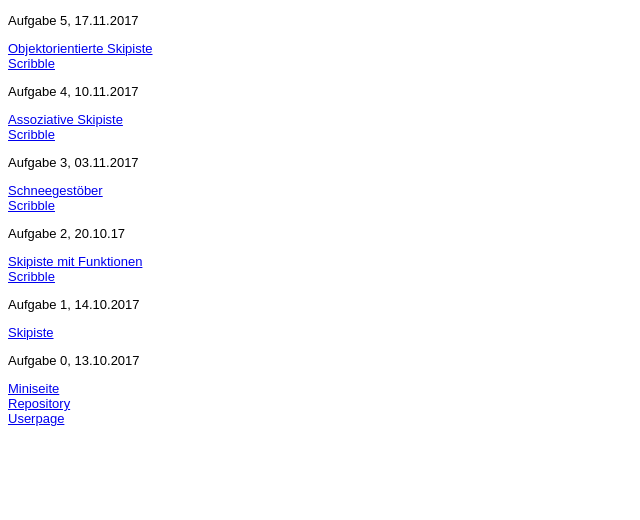
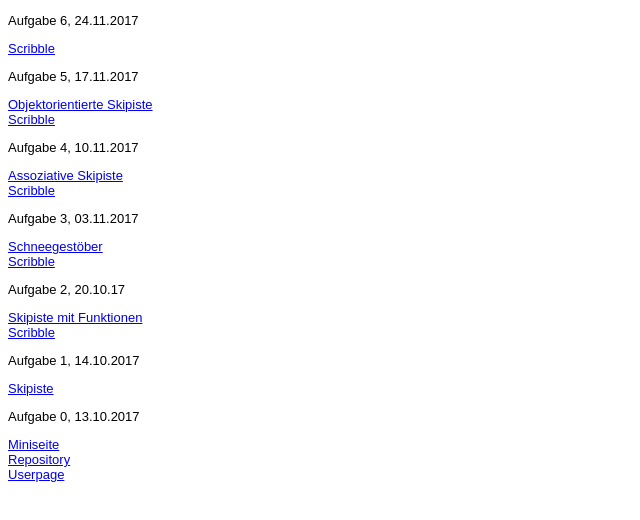
Before and after one commit to LauraBongard/EIA2, a plain HTML site: page Steckbrief/steckbrief.htm in a window 1280 px wide. Shown: the whole page, without its empty margins (0-640 px from the left). Drawn offline with Linux system fonts and the light colour scheme.

Commit message:
steckbriefupdate

```diff
--- a/Steckbrief/steckbrief.htm
+++ b/Steckbrief/steckbrief.htm
@@ -12,6 +12,10 @@ body {
 </style>
 </head>
 <body>
+<p>Aufgabe 6, 24.11.2017</p>
+<!-- <a href="https://laurabongard.github.io/EIA2/Aufgabe5/Aufgabe5.html" target="_blank">Objektorientierte Skipiste</a><br>-->
+<a href="https://laurabongard.github.io/EIA2/Aufgabe6/EIA2Aufg6Scibble.JPG" target="_blank">Scribble</a><br>
+
 <p>Aufgabe 5, 17.11.2017</p>
 <a href="https://laurabongard.github.io/EIA2/Aufgabe5/Aufgabe5.html" target="_blank">Objektorientierte Skipiste</a><br>
 <a href="https://laurabongard.github.io/EIA2/Aufgabe5/EIA2Aufg5Scibble.JPG" target="_blank">Scribble</a><br>
```
